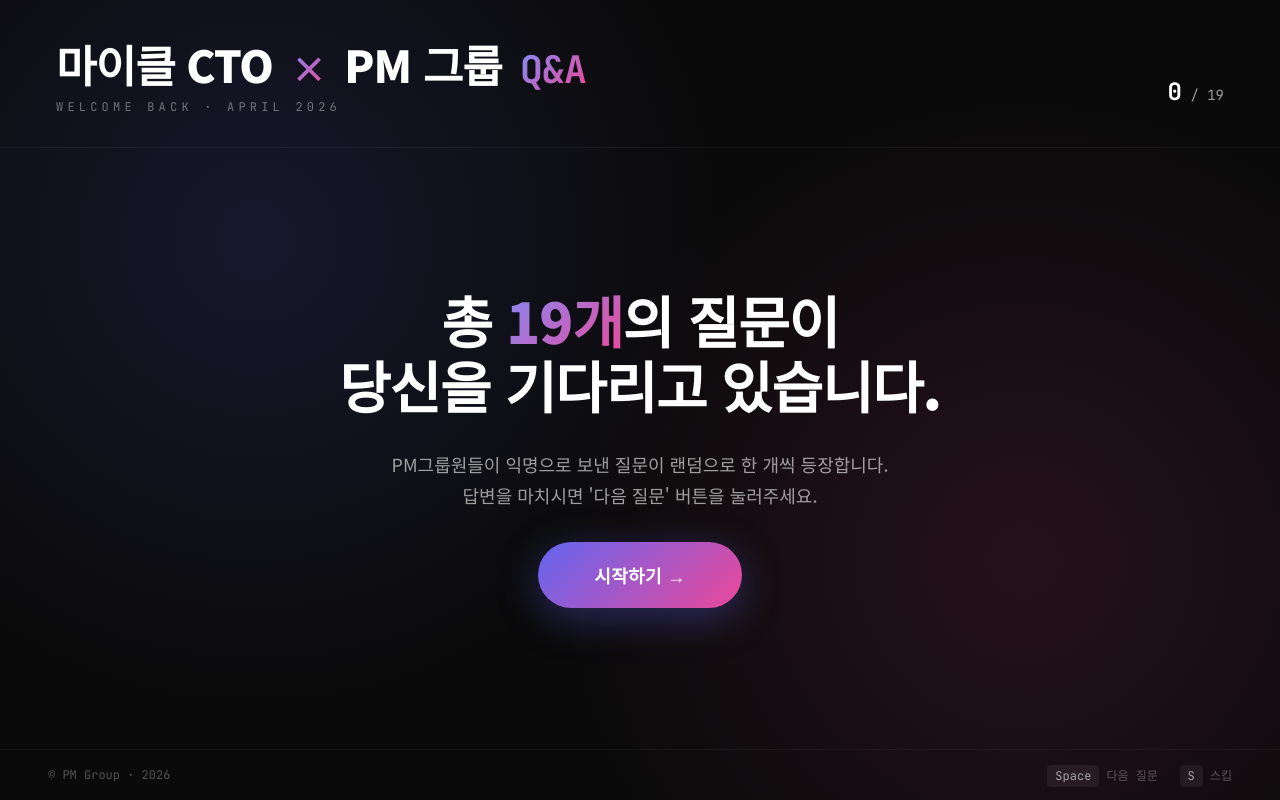
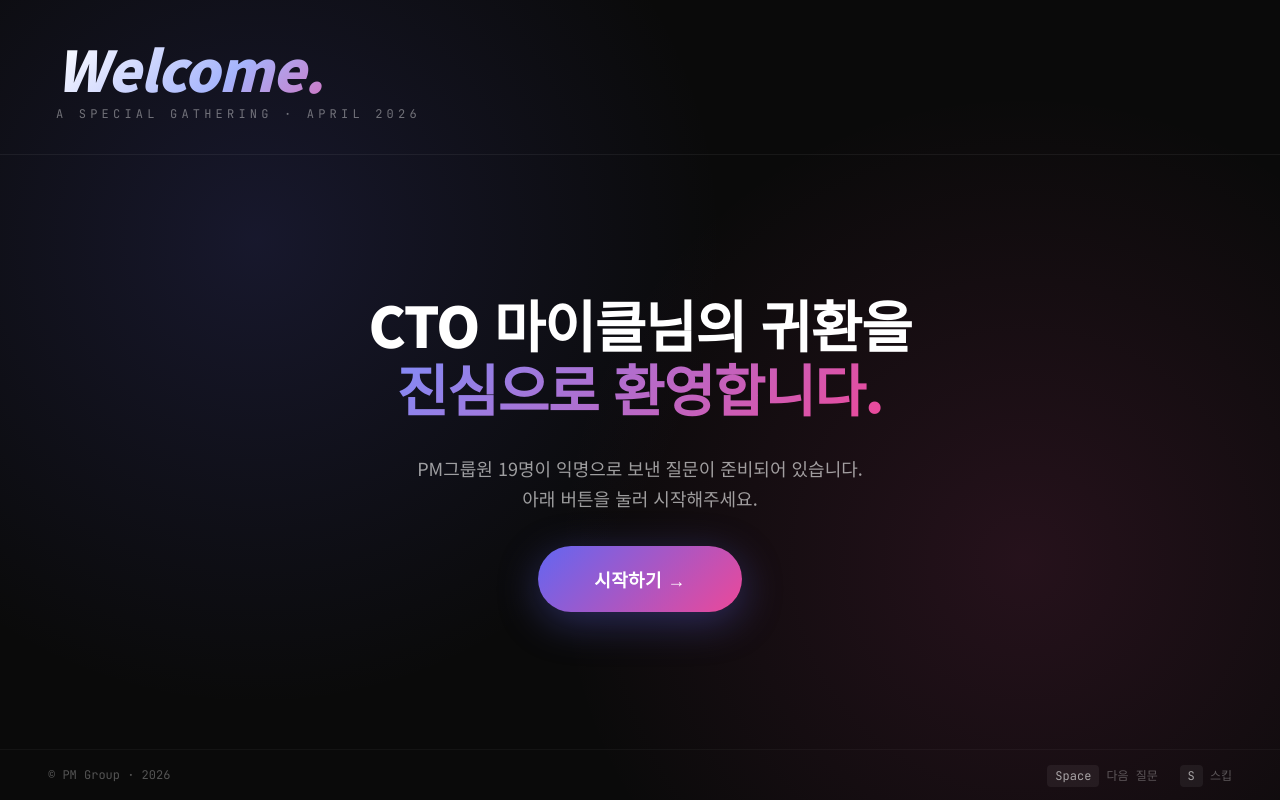
Before and after one commit to jakeasy/CTO_michael_qna, a plain HTML site: page index.html in a window 1280 px wide. Drawn offline with Linux system fonts and the light colour scheme.

Commit message:
Update index.html

```diff
--- a/index.html
+++ b/index.html
@@ -72,6 +72,7 @@
   .title-wrap {
     display: flex;
     flex-direction: column;
+    transition: opacity 0.5s ease;
   }
   .counter {
     font-family: 'JetBrains Mono', monospace;
@@ -79,11 +80,43 @@
     color: rgba(255,255,255,0.6);
     white-space: nowrap;
     padding-bottom: 8px;
+    transition: opacity 0.5s ease;
   }
   .counter strong {
     color: #fff;
     font-size: 24px;
     font-weight: 700;
+  }
+
+  /* Welcome (pre-start) title */
+  .welcome-title {
+    font-size: 56px;
+    font-weight: 900;
+    letter-spacing: -0.02em;
+    line-height: 1;
+    background: linear-gradient(135deg, #fff 0%, #a5b4fc 50%, #ec4899 100%);
+    -webkit-background-clip: text;
+    -webkit-text-fill-color: transparent;
+    background-clip: text;
+    font-style: italic;
+  }
+  .welcome-sub {
+    font-size: 12px;
+    letter-spacing: 0.35em;
+    text-transform: uppercase;
+    color: rgba(255,255,255,0.4);
+    font-weight: 500;
+    font-family: 'JetBrains Mono', monospace;
+    margin-top: 10px;
+  }
+
+  /* State transitions */
+  .fade-in {
+    animation: fadeIn 0.6s ease;
+  }
+  @keyframes fadeIn {
+    from { opacity: 0; transform: translateY(-6px); }
+    to   { opacity: 1; transform: translateY(0); }
   }
 
   main {
@@ -424,30 +457,28 @@
     .title .cross { font-size: 22px; }
     .title .qa { font-size: 24px; }
     .title-sub { font-size: 10px; letter-spacing: 0.25em; }
+    .welcome-title { font-size: 36px; }
   }
 </style>
 </head>
 <body>
 
-<header>
-  <div class="title-wrap">
-    <div class="title">
-      <span>마이클 CTO</span>
-      <span class="cross">×</span>
-      <span>PM 그룹</span>
-      <span class="qa">Q&amp;A</span>
-    </div>
-    <div class="title-sub">Welcome Back · April 2026</div>
+<header id="header">
+  <div class="title-wrap" id="title-wrap">
+    <div class="welcome-title">Welcome.</div>
+    <div class="welcome-sub">A Special Gathering · April 2026</div>
   </div>
-  <div class="counter"><strong id="counter-done">0</strong> / <span id="counter-total">19</span></div>
+  <div class="counter" id="counter" style="opacity: 0; pointer-events: none;">
+    <strong id="counter-done">0</strong> / <span id="counter-total">19</span>
+  </div>
 </header>
 
 <main>
   <div class="stage" id="stage">
     <!-- Start screen -->
     <div class="start-screen" id="start-screen">
-      <h1>총 <span class="accent">19개</span>의 질문이<br>당신을 기다리고 있습니다.</h1>
-      <p>PM그룹원들이 익명으로 보낸 질문이 랜덤으로 한 개씩 등장합니다.<br>답변을 마치시면 '다음 질문' 버튼을 눌러주세요.</p>
+      <h1>CTO 마이클님의 귀환을<br><span class="accent">진심으로 환영합니다.</span></h1>
+      <p>PM그룹원 19명이 익명으로 보낸 질문이 준비되어 있습니다.<br>아래 버튼을 눌러 시작해주세요.</p>
       <button class="btn-primary btn-start" onclick="start()">시작하기 →</button>
     </div>
   </div>
@@ -485,6 +516,8 @@ const QUESTIONS = [
 ];
 
 const stage = document.getElementById('stage');
+const titleWrap = document.getElementById('title-wrap');
+const counter = document.getElementById('counter');
 const counterDone = document.getElementById('counter-done');
 const counterTotal = document.getElementById('counter-total');
 counterTotal.textContent = QUESTIONS.length;
@@ -493,11 +526,34 @@ let pool = [];
 let doneIds = [];
 let currentQuestion = null;
 let rolling = false;
+let started = false;
+
+function revealMainTitle() {
+  if (started) return;
+  started = true;
+  // Fade out welcome
+  titleWrap.style.opacity = '0';
+  setTimeout(() => {
+    titleWrap.innerHTML = `
+      <div class="title">
+        <span>마이클 CTO</span>
+        <span class="cross">×</span>
+        <span>PM 그룹</span>
+        <span class="qa">Q&amp;A</span>
+      </div>
+      <div class="title-sub">Welcome Back · April 2026</div>
+    `;
+    titleWrap.classList.add('fade-in');
+    titleWrap.style.opacity = '1';
+    counter.style.opacity = '1';
+  }, 400);
+}
 
 function start() {
   pool = [...QUESTIONS];
   doneIds = [];
   counterDone.textContent = 0;
+  revealMainTitle();
   pickNext();
 }
 
```
